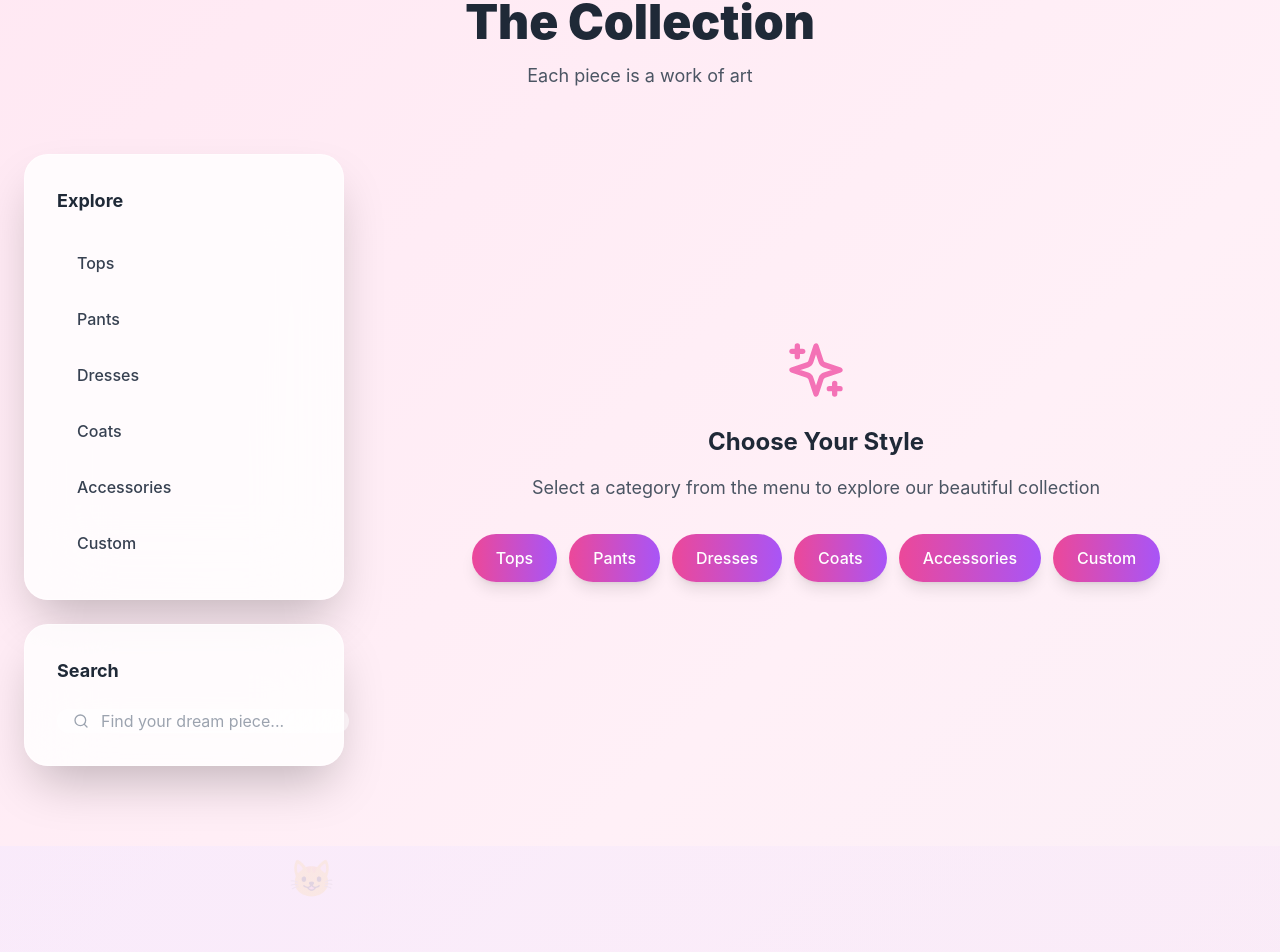
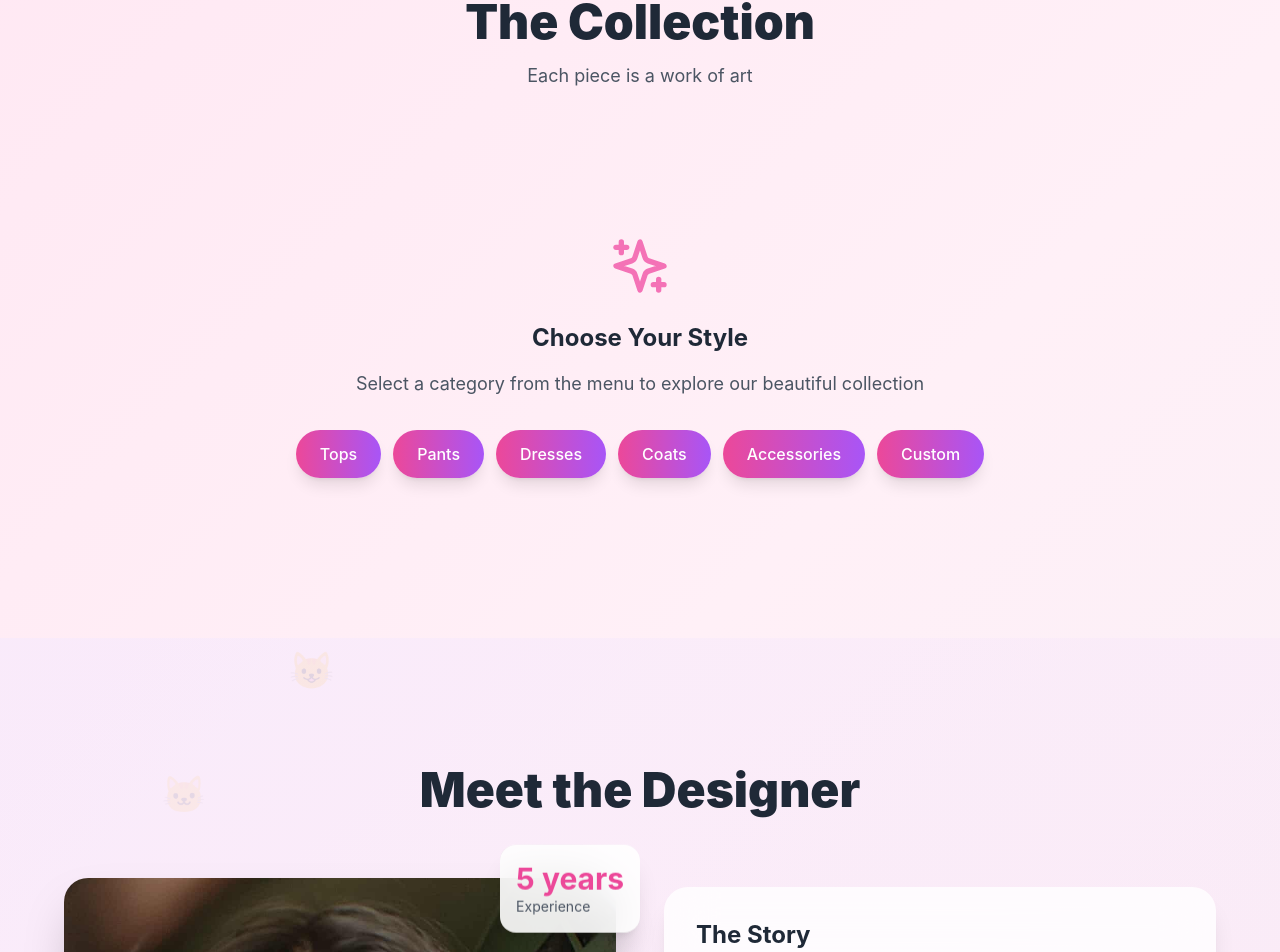
Before and after one commit to mel-saka/prrmeow, a React (Vite) app in the folder prr-meow-portfolio/: page / in a window 1280 px wide. Shown: the part 882-1834 px from the top of the page. Built offline with nearby package versions, Linux system fonts and the light colour scheme; a web font is replaced by a local one.

Commit message:
feat: enhance mobile explore functionality and improve layout responsiveness

```diff
--- a/prr-meow-portfolio/src/PrrMeowPortfolio.tsx
+++ b/prr-meow-portfolio/src/PrrMeowPortfolio.tsx
@@ -665,8 +665,9 @@ export default function PrrMeowPortfolio() {
           <p className="text-gray-600 text-lg">Each piece is a work of art</p>
         </motion.div>
 
-        <div className="grid grid-cols-1 lg:grid-cols-[320px_1fr] gap-8">
+        <div className={`${activeCategory ? 'grid grid-cols-1 lg:grid-cols-[320px_1fr] gap-8' : 'flex justify-center'}`}>
           {/* Mobile explore */}
+          {activeCategory && (
             <div className="lg:hidden mb-4">
               <div className="max-w-7xl mx-auto px-6">
                 <button
@@ -682,7 +683,10 @@ export default function PrrMeowPortfolio() {
                 </button>
 
                 {mobileExploreOpen && (
-                <div id="mobile-explore-panel" className="mt-3 bg-white/80 rounded-2xl p-4 shadow-2xl border border-white/50">
+                  <div id="mobile-explore-panel" className="mt-3 bg-white/80 rounded-2xl p-4 shadow-2xl border border-white/50 space-y-4">
+                    {/* Categories */}
+                    <div>
+                      <h4 className="font-semibold text-gray-800 mb-2">Categories</h4>
                       <nav className="space-y-2">
                         {CATEGORIES.filter(c => c !== "NEW").map(cat => (
                           <button
@@ -700,12 +704,25 @@ export default function PrrMeowPortfolio() {
                         ))}
                       </nav>
                     </div>
+
+                    {/* Search */}
+                    <div>
+                      <h4 className="font-semibold text-gray-800 mb-2">Search</h4>
+                      <div className="relative">
+                        <Search className="absolute left-4 top-1/2 -translate-y-1/2 h-4 w-4 text-gray-400" />
+                        <Input value={q} onChange={(e: React.ChangeEvent<HTMLInputElement>) => setQ(e.target.value)} placeholder="Find your dream piece..." className="pl-11 bg-white/50 border-pink-200 focus:border-pink-400 rounded-2xl" />
+                      </div>
+                    </div>
+                  </div>
                 )}
               </div>
             </div>
+          )}
 
           {/* Sidebar */}
           <motion.aside className="hidden lg:block lg:sticky lg:top-24 h-max space-y-6" initial={{ opacity: 0, x: -50 }} animate={{ opacity: 1, x: 0 }} transition={{ delay: 0.3 }}>
+            {activeCategory && (
+              <>
                 <div className="bg-white/80 backdrop-blur-2xl rounded-3xl p-8 shadow-2xl border border-white/50">
                   <h3 className="font-bold text-gray-800 mb-6 text-lg">Explore</h3>
                   <nav className="space-y-2">
@@ -732,13 +749,15 @@ export default function PrrMeowPortfolio() {
                     <Input value={q} onChange={(e: React.ChangeEvent<HTMLInputElement>) => setQ(e.target.value)} placeholder="Find your dream piece..." className="pl-11 bg-white/50 border-pink-200 focus:border-pink-400 rounded-2xl" />
                   </div>
                 </div>
+              </>
+            )}
           </motion.aside>
 
           {/* Grid */}
-          <div className="min-h-[400px] flex items-center justify-center">
+          <div className={`min-h-[400px] flex items-center justify-center ${activeCategory ? '' : 'w-full max-w-4xl mx-auto'}`}>
             {!activeCategory ? (
               <motion.div
-                className="text-center py-20"
+                className="text-center py-20 w-full"
                 initial={{ opacity: 0, y: 20 }}
                 animate={{ opacity: 1, y: 0 }}
                 transition={{ duration: 0.6 }}
```
Lines whose indentation alone changed are shown as unchanged.
